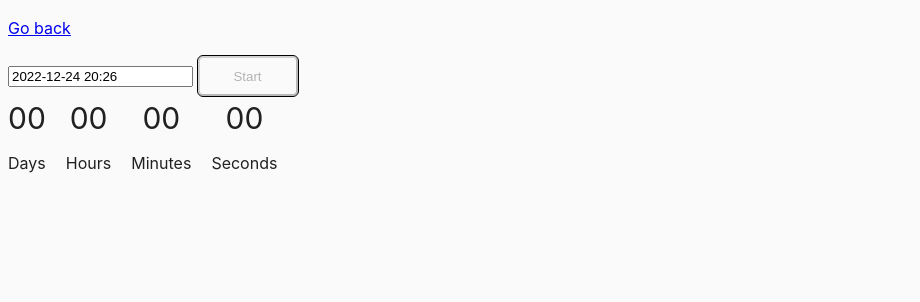
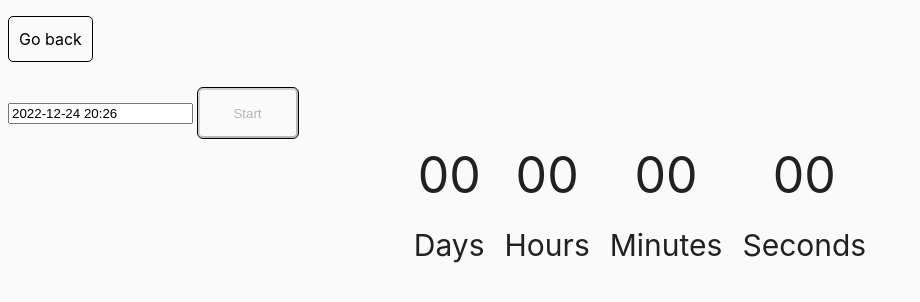
Before and after one commit to atevsl/goit-js-hw-09, a website built with Parcel: page src/02-timer.html in a window 1280 px wide. Shown: the whole page, without its empty margins (0-920 px from the left). Built offline with nearby package versions, Linux system fonts and the light colour scheme.

Commit message:
update css

```diff
--- a/src/css/common.css
+++ b/src/css/common.css
@@ -23,12 +23,14 @@ button[data-stop] {
   outline: solid 1px black;
   border-radius: 5px;
 
-  height: 40px;
+  height: 50px;
   width: 100px;
 }
 .timer {
   display: flex;
   gap: 20px;
+  justify-content: center;
+  font-size: 30px;
 }
 .field {
   display: flex;
@@ -38,5 +40,23 @@ button[data-stop] {
   align-items: center;
 }
 .value {
-  font-size: 30px;
+  font-size: 50px;
 }
+.menu {
+  list-style: none;
+}
+.menu a,
+p > a {
+  display: inline-block;
+  text-decoration: none;
+  color: black;
+  border: 1px solid black;
+  border-radius: 5px;
+  padding: 10px;
+  margin-bottom: 10px;
+}
+.menu a:hover,
+p > a:hover {
+  color: white;
+  background-color: black;
+}
```
Also changed, not shown: src/01-color-switcher.html (+1 -1 lines), src/index.html (+1 -1 lines).
